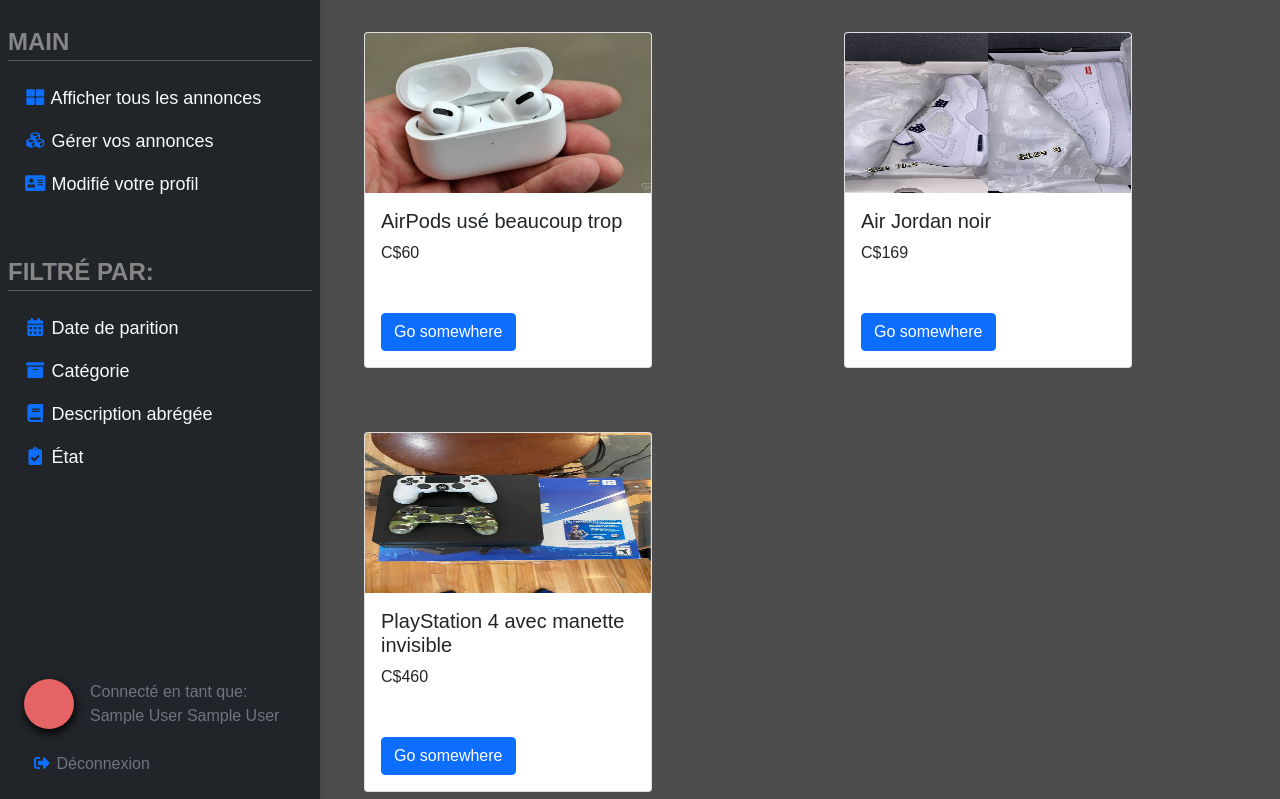
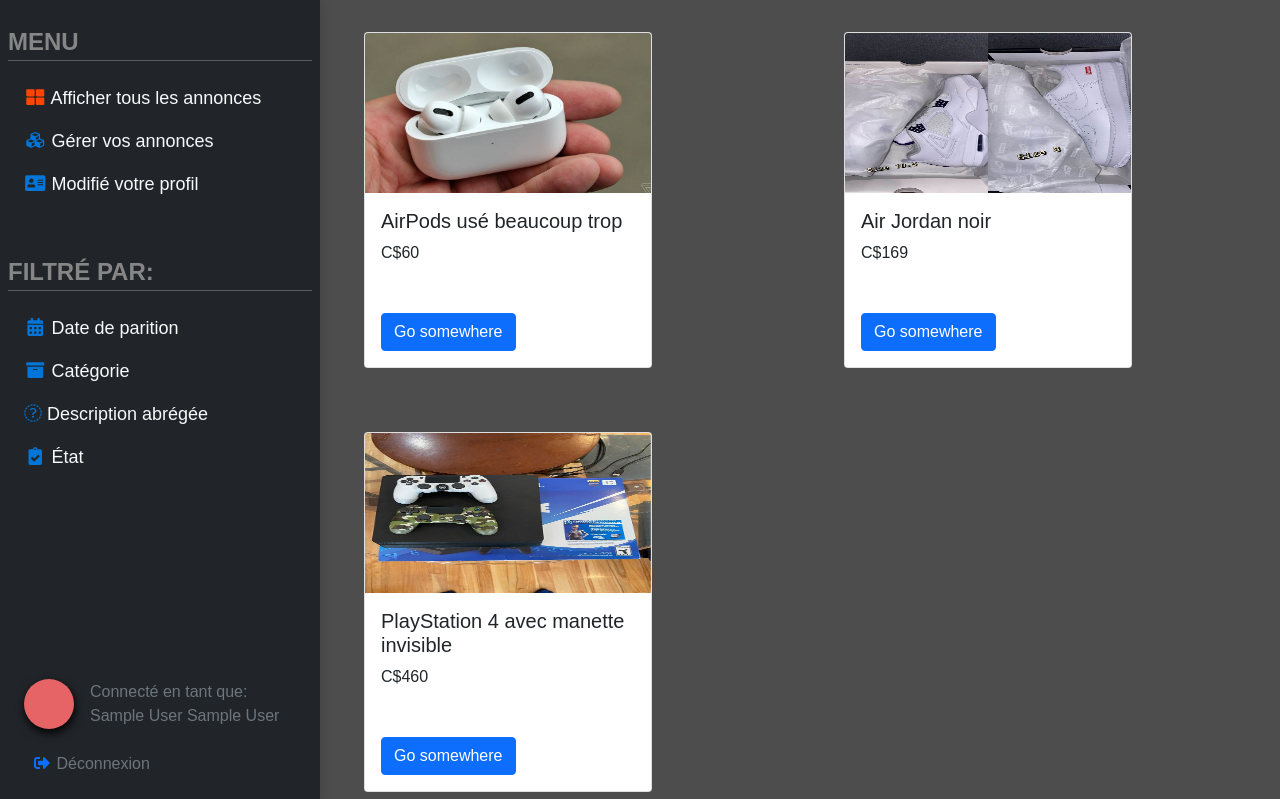
Before and after one commit to Demonmuffins28/ProjetFinal_Web, a PHP site: page /ProjetFinal_Web/public/menuPrincipale.php in a window 1280 px wide. Shown: the top 799 px of the page. Run offline with PHP 8.4, Linux system fonts and the light colour scheme; the visitor is signed in with stand-in values (Sample User, id 1); some libraries are stand-ins or nearby versions.

Commit message:
changer barrenav

```diff
--- a/public/barreNavigation.php
+++ b/public/barreNavigation.php
@@ -35,6 +35,9 @@ if (count($result) == 0) {
     $strCouleur = $user["CouleurProfil"];
   }
 }
+
+$couleurPageCourante = "orangered";
+$couleurPageNonCourante = "#0275d8"
 ?>
 <!DOCTYPE html>
 <html lang="en">
@@ -58,24 +61,24 @@ if (count($result) == 0) {
 <body>
   <nav class="vertical-nav d-flex flex-column bg-dark" id="sidebar">
     <div class="px-2 py-4">
-      <p class="nav_Categories font-weight-bold text-uppercase">Main</p>
+      <p class="nav_Categories font-weight-bold text-uppercase">MENU</p>
       <hr>
       <ul class="nav flex-column">
         <li class="nav-item">
           <a href="menuPrincipale" class="nav-link text-light font-italic">
-            <i class="fa fa-th-large text-primary fa-fw"></i>
+            <i class="fa fa-th-large fa-fw" style="color:<?= $couleurPageCourante ?>"></i>
             Afficher tous les annonces
           </a>
         </li>
         <li class="nav-item">
           <a href="#" class="nav-link text-light font-italic">
-            <i class="fa fa-cubes text-primary fa-fw"></i>
+            <i class="fa fa-cubes fa-fw" style="color:<?= $couleurPageNonCourante ?>"></i>
             Gérer vos annonces
           </a>
         </li>
         <li class="nav-item">
           <a href="gestionProfil.php" class="nav-link text-light font-italic">
-            <i class="fa fa-address-card text-primary fa-fw"></i>
+            <i class="fa fa-address-card fa-fw" style="color:<?= $couleurPageNonCourante ?>"></i>
             Modifié votre profil
           </a>
         </li>
@@ -95,25 +98,25 @@ if (count($result) == 0) {
       <ul class="nav flex-column ">
         <li class="nav-item">
           <a href="#" class="nav-link text-light font-italic">
-            <i class="fas fa-calendar-alt text-primary fa-fw"></i>
+            <i class="fas fa-calendar-alt fa-fw" style="color:<?= $couleurPageNonCourante ?>"></i>
             Date de parition
           </a>
         </li>
         <li class="nav-item">
           <a href="#" class="nav-link text-light font-italic">
-            <i class="fas fa-archive text-primary fa-fw"></i>
+            <i class="fas fa-archive fa-fw" style="color:<?= $couleurPageNonCourante ?>"></i>
             Catégorie
           </a>
         </li>
         <li class="nav-item">
           <a href="#" class="nav-link text-light font-italic">
-            <i class="fas fa-book text-primary fa-fw"></i>
+            <i class="fas fa-bookfa-fw" style="color:<?= $couleurPageNonCourante ?>"></i>
             Description abrégée
           </a>
         </li>
         <li class="nav-item">
           <a href="#" class="nav-link text-light font-italic">
-            <i class="fas fa-clipboard-check text-primary fa-fw"></i>
+            <i class="fas fa-clipboard-check fa-fw" style="color:<?= $couleurPageNonCourante ?>"></i>
             État
           </a>
         </li>
--- a/public/menuPrincipale.php
+++ b/public/menuPrincipale.php
@@ -4,7 +4,6 @@ $binAffichageAnnonce = true;
 require_once("barreNavigation.php");
 
 ?>
-
 
 <div class="container">
   <div class="row">
```
Also changed, not shown: public/connexion.php (+6 -1 lines).
